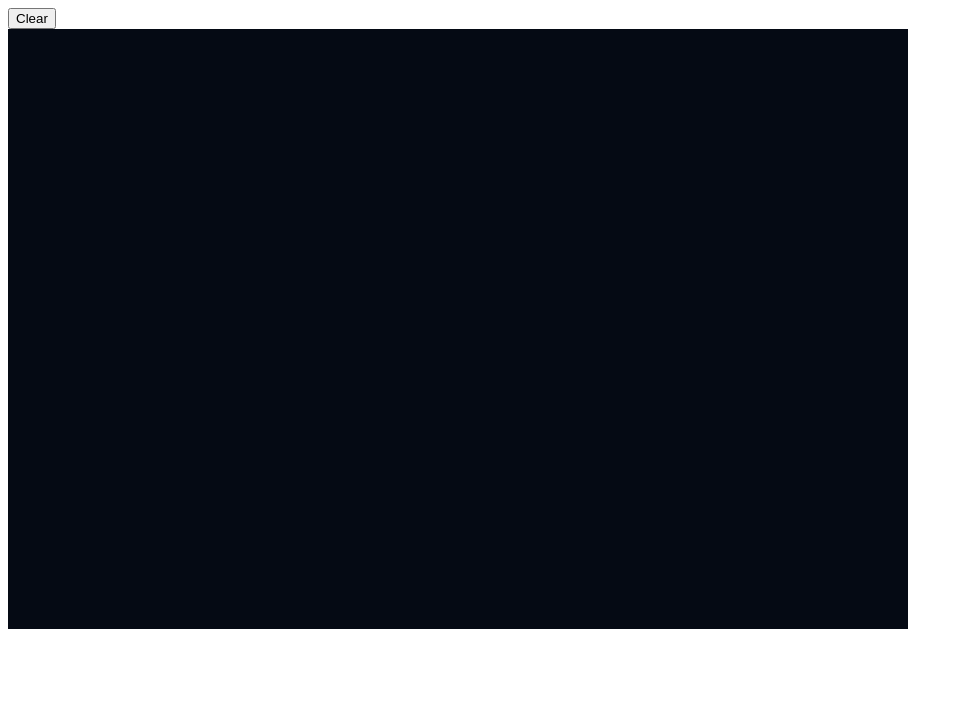
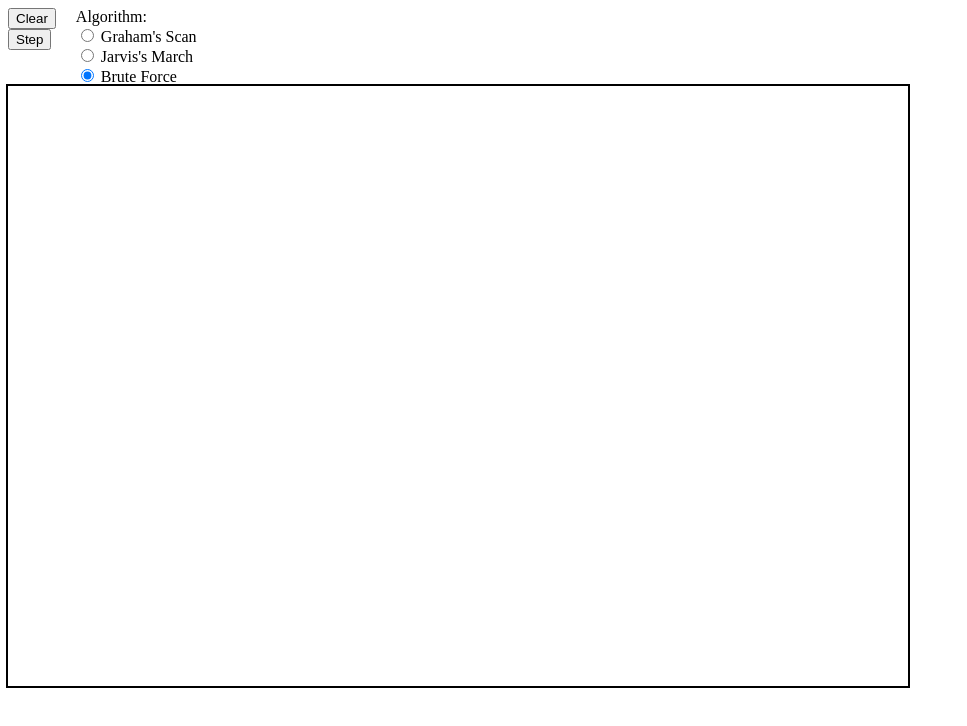
Before and after one commit to Qelxiros/qelxiros.github.io, a plain HTML site: page compgeo/index.html in a window 1280 px wide. Shown: the whole page, without its empty margins (0-967 px from the left). Drawn offline with Linux system fonts and the light colour scheme.

Commit message:
more buttons

```diff
--- a/compgeo/index.html
+++ b/compgeo/index.html
@@ -9,6 +9,12 @@
         width: 900px;
         height: 600px;
         display: block;
+        outline: 2px solid black;
+      }
+
+      header {
+        display: flex;
+        gap: 20px;
       }
     </style>
   </head>
@@ -16,6 +22,30 @@
     <header>
       <div>
         <button id="clearBtn">Clear</button>
+        <br />
+        <button id="stepBtn">Step</button>
+      </div>
+      <div>
+        Algorithm:
+        <br />
+        <input
+          type="radio"
+          id="graham"
+          name="algorithm"
+          value="graham"
+          checked
+        />
+        <label for="graham">Graham's Scan</label><br />
+        <input
+          type="radio"
+          id="jarvis"
+          name="algorithm"
+          value="jarvis"
+          checked
+        />
+        <label for="jarvis">Jarvis's March</label><br />
+        <input type="radio" id="brute" name="algorithm" value="brute" checked />
+        <label for="brute">Brute Force</label><br />
       </div>
     </header>
 
--- a/compgeo/index.js
+++ b/compgeo/index.js
@@ -150,23 +150,6 @@ window.onload = function () {
     const count = pointsData.length / FLOATS_PER_POINT;
   }
 
-  function hexToRgba(hex) {
-    let c = hex.replace("#", "");
-    if (c.length === 3) {
-      c = c
-        .split("")
-        .map((x) => x + x)
-        .join("");
-    }
-    const num = parseInt(c, 16);
-    return [
-      ((num >> 16) & 255) / 255,
-      ((num >> 8) & 255) / 255,
-      (num & 255) / 255,
-      1.0,
-    ];
-  }
-
   function resizeCanvas() {
     const displayWidth = canvas.clientWidth;
     const displayHeight = canvas.clientHeight;
@@ -179,7 +162,7 @@ window.onload = function () {
   }
 
   function addPoint(x, y) {
-    const size = 10.0;
+    const size = 5.0;
     const [r, g, b, a] = [0.0, 0.0, 1.0, 1.0];
     const shape = 0.0;
 
@@ -213,8 +196,7 @@ window.onload = function () {
   function render() {
     resizeCanvas();
 
-    // Clear background to dark slate color
-    gl.clearColor(0.02, 0.04, 0.08, 1.0);
+    gl.clearColor(1.0, 1.0, 1.0, 1.0);
     gl.clear(gl.COLOR_BUFFER_BIT);
 
     if (pointsData.length === 0) return;
```
